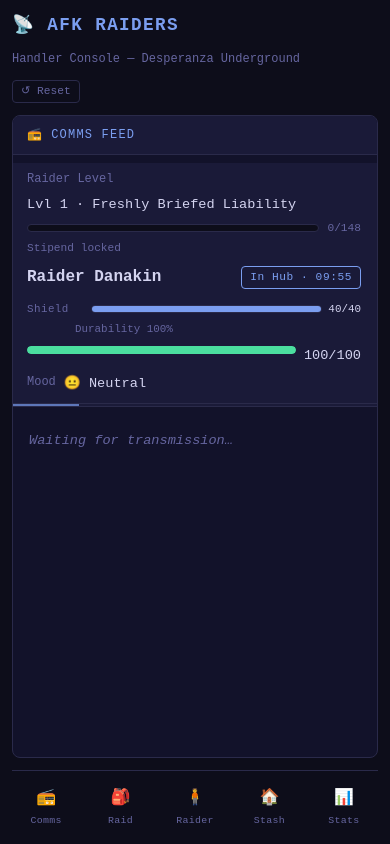
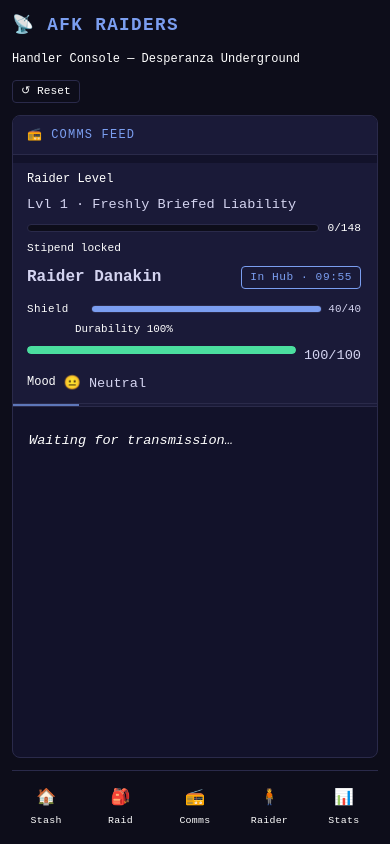
Before and after one commit to DanJ210/afk-raiders, a Vue app: page / in a window 390 px wide. Built offline with nearby package versions, Linux system fonts and the light colour scheme.

Commit message:
Update mobile tab order and improve PWA install prompt styles

```diff
--- a/src/App.vue
+++ b/src/App.vue
@@ -21,11 +21,11 @@ const isMobile = useMediaQuery('(max-width: 600px)')
 type MobileTabId = 'comms' | 'stash' | 'raider' | 'raid' | 'stats'
 
 const mobileTabs: Array<{ id: MobileTabId; label: string; icon: string }> = [
+  { id: 'stash', label: 'Stash', icon: '🏠' },
+  { id: 'raid', label: 'Raid', icon: '🎒' },
   { id: 'comms', label: 'Comms', icon: '📻' },
-  { id: 'raid', label: 'Raid', icon: '🎒' },
   { id: 'raider', label: 'Raider', icon: '🧍' },
-  { id: 'stash', label: 'Stash', icon: '🏠' },
-  { id: 'stats', label: 'Stats', icon: '📊' },
+  { id: 'stats', label: 'Stats', icon: '📊' }
 ]
 
 const activeMobileTab = ref<MobileTabId>('comms')
--- a/src/components/PWAInstallPrompt.vue
+++ b/src/components/PWAInstallPrompt.vue
@@ -64,7 +64,7 @@ const shouldShow = computed(() => settings.showInstallPrompt && !settings.isAppI
 .pwa-install-text p {
   margin: 0;
   font-size: 0.85rem;
-  color: #ccc;
+  color: #fff;
 }
 
 .pwa-install-actions {
@@ -94,8 +94,8 @@ const shouldShow = computed(() => settings.showInstallPrompt && !settings.isAppI
 
 .pwa-btn-secondary {
   background: transparent;
-  color: #ccc;
-  border: 1px solid #ccc;
+  color: #fff;
+  border: 1px solid #fff;
 }
 
 .pwa-btn-secondary:hover {
--- a/src/style.css
+++ b/src/style.css
@@ -23,7 +23,7 @@
 
   /* Text */
   --color-text:            #d4d4f0;
-  --color-muted:           #6666a0;
+  --color-muted:           #ffffff;
 
   /* Accent */
   --color-accent:          #7b9ef0;
```
